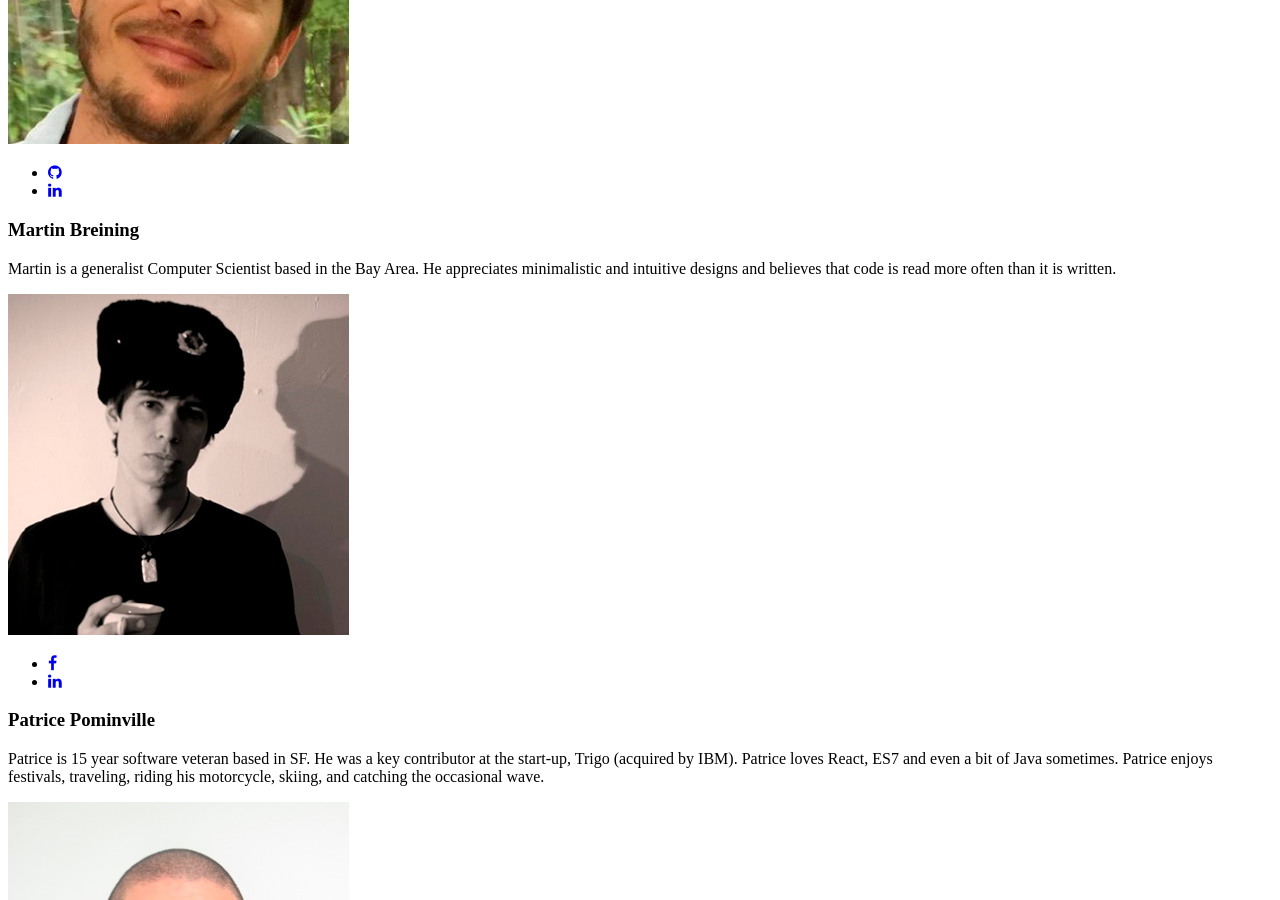
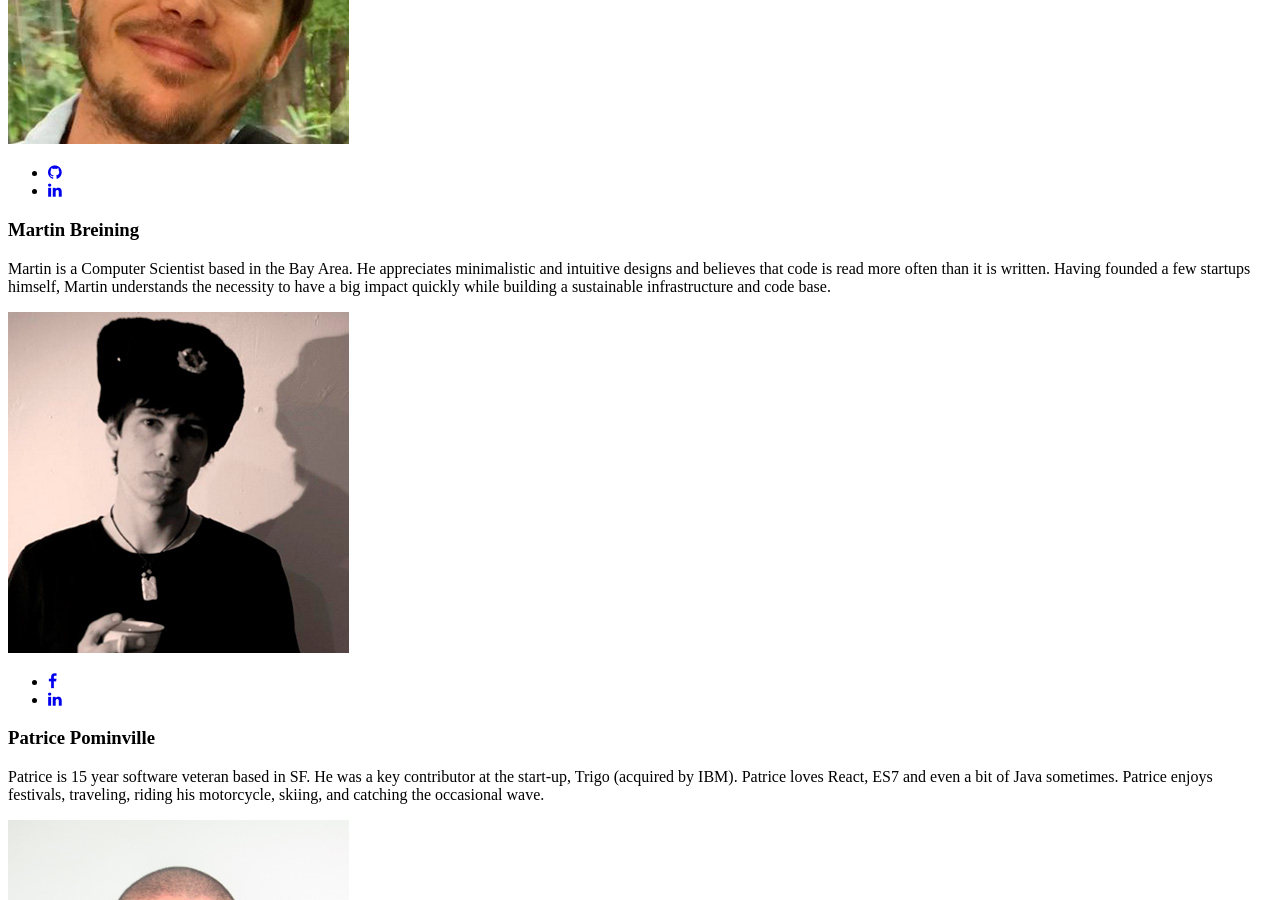
Before and after one commit to shakacode/shakacode-website, a Jekyll site: the page built from about/index.html, in a window 1280 px wide and 900 px high, scrolled down 6070 px. Built offline with Jekyll 4.4.1, drawn with Linux system fonts in a browser that asks for light colours; nearby versions of some CDN libraries.

Commit message:
update martin profile

```diff
--- a/about/index.html
+++ b/about/index.html
@@ -295,7 +295,7 @@ title: ShakaCode Work
                 <div class="col-md-7 col-sm-12">
                   <div class="shaka-member__temp-padding-fix">
                     <h3 class="shaka-member__name">Martin Breining</h3>
-                    <p class="shaka-member__bio">Martin is a generalist Computer Scientist based in the Bay Area. He appreciates minimalistic and intuitive designs and believes that code is read more often than it is written.</p>
+                    <p class="shaka-member__bio">Martin is a Computer Scientist based in the Bay Area. He appreciates minimalistic and intuitive designs and believes that code is read more often than it is written. Having founded a few startups himself, Martin understands the necessity to have a big impact quickly while building a sustainable infrastructure and code base.</p>
                   </div>
                 </div>
               </div><!-- end .shaka-member -->
```
